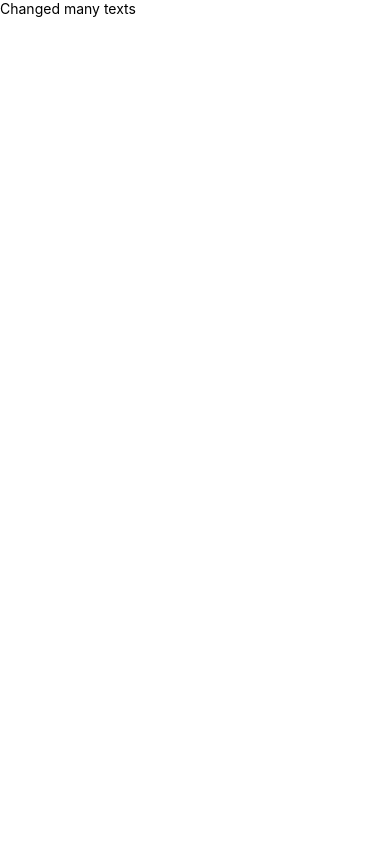
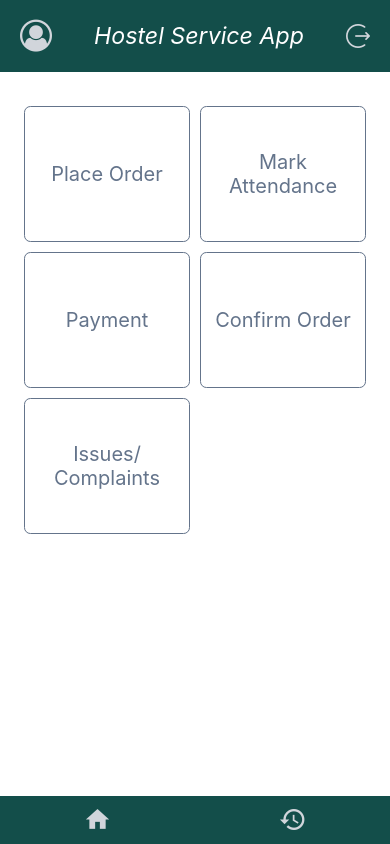
Before and after one commit to ijTuhin/hostelServiceAppReactNative, a React Native app: screen / in a window 390 px wide. Built offline with nearby package versions, Linux system fonts and the light colour scheme.

Commit message:
HomePage designed

```diff
--- a/App.js
+++ b/App.js
@@ -1,26 +1,22 @@
 import { StyleSheet, Text, View } from "react-native";
+import Constants from "expo-constants";
+import HomePage from "./Components/Home/HomePage";
+import MainNavBar from "./Components/NavMenu/MainNavBar";
 
 export default function App() {
   return (
-    <View>
-      <Text
-        style={{
-          backgroundColor: "#fff",
-          alignItems: "center",
-          justifyContent: "center",
-        }}
-      >
-        Changed many texts
-      </Text>
+    <View style={styles.body}>
+      <HomePage />
+      <MainNavBar/>
     </View>
   );
 }
 
 const styles = StyleSheet.create({
-  container: {
+  body: {
     flex: 1,
-    backgroundColor: "#fff",
-    alignItems: "center",
-    justifyContent: "center",
+    backgroundColor: "#ffffff",
+    display: "flex",
+    position: "relative"
   },
 });
--- /dev/null
+++ b/Components/Home/Features.js
@@ -0,0 +1,47 @@
+import React from "react";
+import { StyleSheet, Text, TouchableHighlight, View } from "react-native";
+
+const Features = () => {
+  return (
+    <View style={styles.container}>
+      <TouchableHighlight>
+        <Text style={styles.btn} onPress={()=>{console.log("Pressed to Place Order")}}>Place Order</Text>
+      </TouchableHighlight>
+      <TouchableHighlight>
+        <Text style={styles.btn}>Mark Attendance</Text>
+      </TouchableHighlight>
+      <TouchableHighlight>
+        <Text style={styles.btn}>Payment</Text>
+      </TouchableHighlight>
+      <TouchableHighlight>
+        <Text style={styles.btn}>Confirm Order</Text>
+      </TouchableHighlight>
+      <TouchableHighlight>
+        <Text style={styles.btn}>Issues/ Complaints</Text>
+      </TouchableHighlight>
+    </View>
+  );
+};
+const styles = StyleSheet.create({
+  container: {
+    margin: "1.5rem",
+    display: "grid",
+    gridTemplateColumns: "repeat(2, minmax(0, 1fr))",
+    gap: "10px",
+  },
+  btn: {
+    padding: 10,
+    height: "8.5rem",
+    display: "flex",
+    flexWrap: "wrap",
+    justifyContent: "center",
+    alignItems: "center",
+    textAlign: "center",
+    color: "#64748B",
+    fontSize: "1.25rem",
+    border: "1px solid",
+    borderRadius: "0.4rem",
+  },
+});
+
+export default Features;
--- /dev/null
+++ b/Components/Home/Header.js
@@ -0,0 +1,45 @@
+import { View, Text, StyleSheet, TouchableHighlight } from "react-native";
+import { FontAwesome, AntDesign } from "@expo/vector-icons";
+import React from "react";
+
+const Header = () => {
+  return (
+    <View style={styles.header}>
+      <TouchableHighlight>
+        <Text>
+          <FontAwesome name="user-circle-o" size={32} color="#D1D5DB" />
+        </Text>
+      </TouchableHighlight>
+      <Text style={[styles.texts, styles.appTag]}>Hostel Service App</Text>
+      <Text style={styles.texts}>
+        <AntDesign name="logout" size={24} color="#D1D5DB" />
+      </Text>
+    </View>
+  );
+};
+const styles = StyleSheet.create({
+  header: {
+    backgroundColor: "#134e4a",
+    paddingVertical: "1.25rem",
+    paddingHorizontal: "1.25rem",
+    display: "flex",
+    flexDirection: "row",
+    justifyContent: "space-between",
+    alignItems: "center",
+    marginBottom: 10,
+  },
+  texts: {
+    color: "#ffffff",
+    fontSize: "1rem",
+  },
+  btn: {
+    backgroundColor: "#ffffff",
+    borderRadius: "100%",
+  },
+  appTag: {
+    fontSize: "1.45rem",
+    fontStyle: "italic",
+  },
+});
+
+export default Header;
--- /dev/null
+++ b/Components/Home/HomePage.js
@@ -0,0 +1,17 @@
+import { View, StyleSheet } from "react-native";
+import React from "react";
+import Features from "./Features";
+import Header from "./Header";
+
+const HomePage = () => {
+  return (
+    <>
+      <View>
+        <Header />
+        <Features />
+      </View>
+    </>
+  );
+};
+const styles = StyleSheet.create({});
+export default HomePage;
--- /dev/null
+++ b/Components/NavMenu/MainNavBar.js
@@ -0,0 +1,37 @@
+import { View, Text, StyleSheet, TouchableHighlight } from "react-native";
+import { MaterialCommunityIcons } from "@expo/vector-icons";
+import React from "react";
+
+const MainNavBar = () => {
+  return (
+    <View style={styles.navBar}>
+      <TouchableHighlight>
+        <Text style={styles.texts}>
+          <MaterialCommunityIcons name="home" size={28} color="#D1D5DB" />
+        </Text>
+      </TouchableHighlight>
+      <TouchableHighlight>
+        <Text style={styles.texts}>
+          <MaterialCommunityIcons name="history" size={28} color="#D1D5DB" />
+        </Text>
+      </TouchableHighlight>
+    </View>
+  );
+};
+const styles = StyleSheet.create({
+  navBar: {
+    width: "100vw",
+    position: "absolute",
+    bottom: 0,
+    display: "grid",
+    gridTemplateColumns: "repeat(2, minmax(0, 1fr))",
+    gap: "0.5px",
+  },
+  texts: {
+    display: "flex",
+    justifyContent: "center",
+    backgroundColor: "#134e4a",
+    padding: "0.6rem",
+  },
+});
+export default MainNavBar;
--- a/babel.config.js
+++ b/babel.config.js
@@ -2,5 +2,10 @@ module.exports = function(api) {
   api.cache(true);
   return {
     presets: ['babel-preset-expo'],
+    env: {
+      production: {
+        plugins: ['react-native-paper/babel'],
+      },
+    },
   };
 };
```
Also changed, not shown: Components/Dashboard.js (added, +125 -0 lines), package.json (+10 -1 lines), 1 other file (tests, documents, lock files or other folders).
